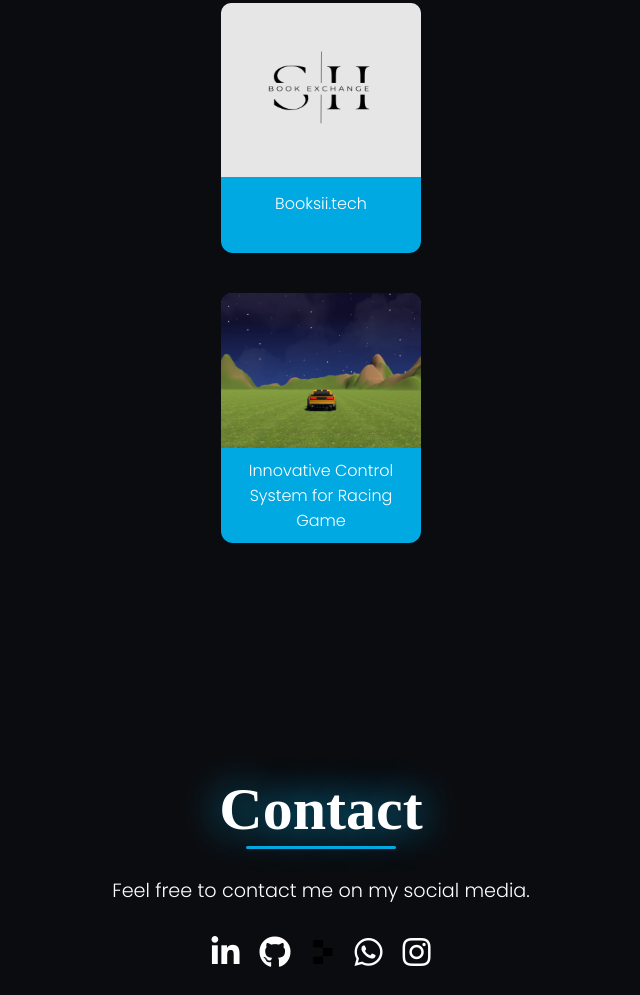
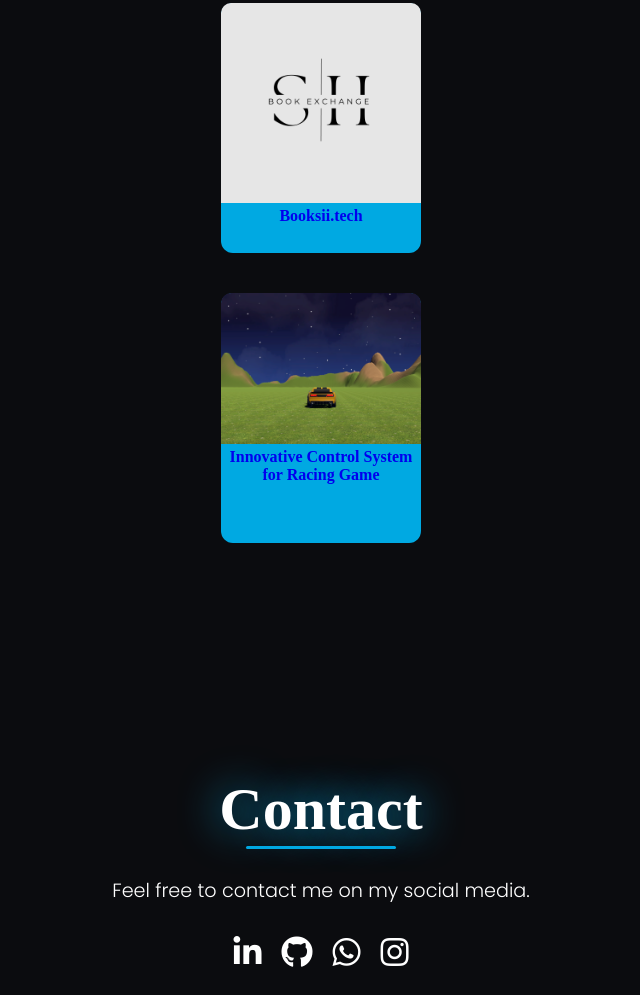
Before and after one commit to haveyoumetmiz/haveyoumetmiz.github.io, a plain HTML site: page index.html in a window 1280 px wide. Shown: the part 1147-2142 px from the top of the page, without its empty margins (319-959 px from the left). Drawn offline with nearby package versions, Linux system fonts and the light colour scheme.

Commit message:
update portfolio files

```diff
--- a/index.html
+++ b/index.html
@@ -3,16 +3,15 @@
   <head>
     <meta charset="utf-8">
     <meta name="viewport" content="width=device-width, initial-scale=1.0">
+    <meta name="description" content="Mizhab K Ansar's Portfolio">
     <title>My Portfolio</title>
     <link href="style.css" rel="stylesheet" type="text/css" />
     <link rel="stylesheet" href="https://use.fontawesome.com/releases/v5.13.0/css/all.css">
     <link rel="icon" href="https://upload.wikimedia.org/wikipedia/commons/thumb/b/b2/Repl.it_logo.svg/220px-Repl.it_logo.png">
-    <script src="https://ajax.googleapis.com/ajax/libs/jquery/3.5.1/jquery.min.js"></script>
-    <script src="script.js"></script>
   </head>
   <body>
     <div class="container">
-      <!-- Header -->
+      <!-- Header Section -->
       <header>
         <a class="logo" href="#home">
           <img src="port.png" alt="Logo" />
@@ -56,9 +55,6 @@
               <a href="https://github.com/haveyoumetmiz" target="_blank" aria-label="GitHub">
                 <i class="fab fa-github"></i>
               </a>
-              <a href="https://replit.com/@MizhabAnsar" target="_blank" aria-label="Replit">
-                <img src="download.png" alt="Replit Logo" style="width: 24px; height: 24px;" />
-              </a>
               <a href="https://wa.link/pn9q89" target="_blank" aria-label="WhatsApp">
                 <i class="fab fa-whatsapp"></i>
               </a>
@@ -78,14 +74,23 @@
               <!-- Project Cards -->
               <div class="card">
                 <a href="https://booksii.tech" target="_blank">
-					<img class="work-img" src="Logo.png" alt="Booksii.tech Project Image">
-					<div class="work-content">Booksii.tech</div>
-				  </a>
+                  <div class="card-image">
+                    <img class="work-img" src="Logo.png" alt="Booksii.tech Project Image">
+                  </div>
+                  <div class="card-content">
+                    <h4>Booksii.tech</h4>
+                  </div>
+                </a>
               </div>
+
               <div class="card">
-				<a href="car.html" target="_blank"></a>
-                  <img class="work-img" src="car.png" alt="Innovative Control System for Racing Game Using Real-Life Object Detection">
-                  <div class="work-content">Innovative Control System for Racing Game</div>
+                <a href="car.html" target="_blank">
+                  <div class="card-image">
+                    <img class="work-img" src="car.png" alt="Innovative Control System for Racing Game Using Real-Life Object Detection">
+                  </div>
+                  <div class="card-content">
+                    <h4>Innovative Control System for Racing Game</h4>
+                  </div>
                 </a>
               </div>
             </div>
@@ -103,9 +108,6 @@
             <a href="https://github.com/haveyoumetmiz" target="_blank" aria-label="GitHub">
               <i class="fab fa-github"></i>
             </a>
-            <a href="https://replit.com/@MizhabAnsar" target="_blank" aria-label="Replit">
-              <img src="download.png" alt="Replit Logo" style="width: 24px; height: 24px;" />
-            </a>
             <a href="https://wa.link/pn9q89" target="_blank" aria-label="WhatsApp">
               <i class="fab fa-whatsapp"></i>
             </a>
@@ -121,5 +123,9 @@
         © 2024 <a href="https://replit.com/@MizhabAnsar" target="_blank">Haveyoumetmiz</a>
       </footer>
     </div>
+
+    <!-- Load JS Scripts at the End for Performance -->
+    <script src="https://ajax.googleapis.com/ajax/libs/jquery/3.5.1/jquery.min.js"></script>
+    <script src="script.js"></script>
   </body>
 </html>
```
